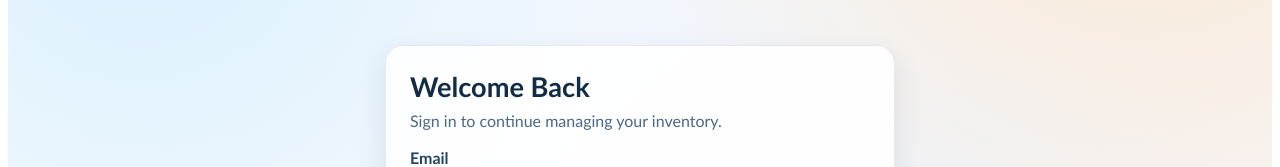
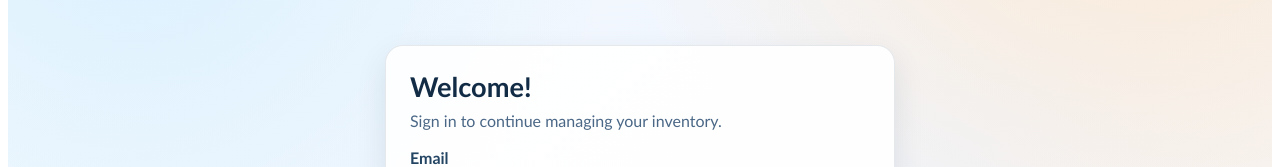
Before and after one commit to shOumik-saha/ecommerce-inventory, a Next.js app in the folder frontend/: page /login in a window 1280 px wide. Shown: the part 202-369 px from the top of the page. Built offline with nearby package versions, Linux system fonts and the light colour scheme; no server answers.

Commit message:
fix(login): update welcome message for improved user experience

```diff
--- a/frontend/src/app/login/page.tsx
+++ b/frontend/src/app/login/page.tsx
@@ -79,7 +79,7 @@ export default function Login() {
   return (
     <main className={styles.page}>
       <section className={styles.card}>
-        <h1 className={styles.title}>Welcome Back</h1>
+        <h1 className={styles.title}>Welcome!</h1>
         <p className={styles.subtitle}>Sign in to continue managing your inventory.</p>
 
         <form className={styles.form} onSubmit={handleSubmit} noValidate>
```
